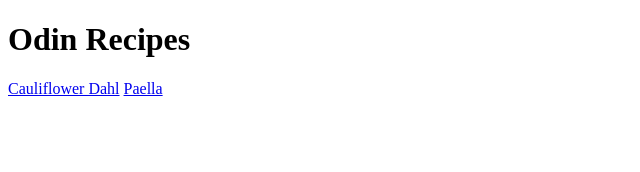
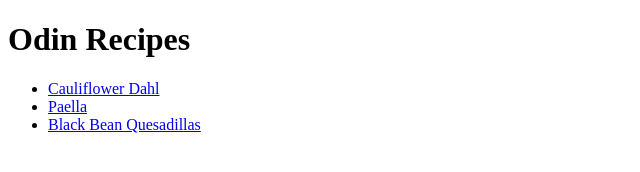
Before and after one commit to Tanorico/odin-recipes, a plain HTML site: page index.html in a window 1280 px wide. Shown: the whole page, without its empty margins (0-640 px from the left). Drawn offline with Linux system fonts and the light colour scheme.

Commit message:
Fix links in index.html

```diff
--- a/index.html
+++ b/index.html
@@ -6,7 +6,10 @@
 </head>
 <body>
     <h1>Odin Recipes</h1>
-    <a href="recipes/cauliflowerdahl.html">Cauliflower Dahl</a>
-    <a href="recipes/paella.html">Paella</a>
+    <ul>
+        <li><a href="recipes/cauliflowerdahl.html">Cauliflower Dahl</a></li>
+        <li><a href="recipes/paella.html">Paella</a></li>
+        <li><a href="recipes/blackbeanquesadillas.html">Black Bean Quesadillas</a></li>
+    </ul>
 </body>
 </html>
```
